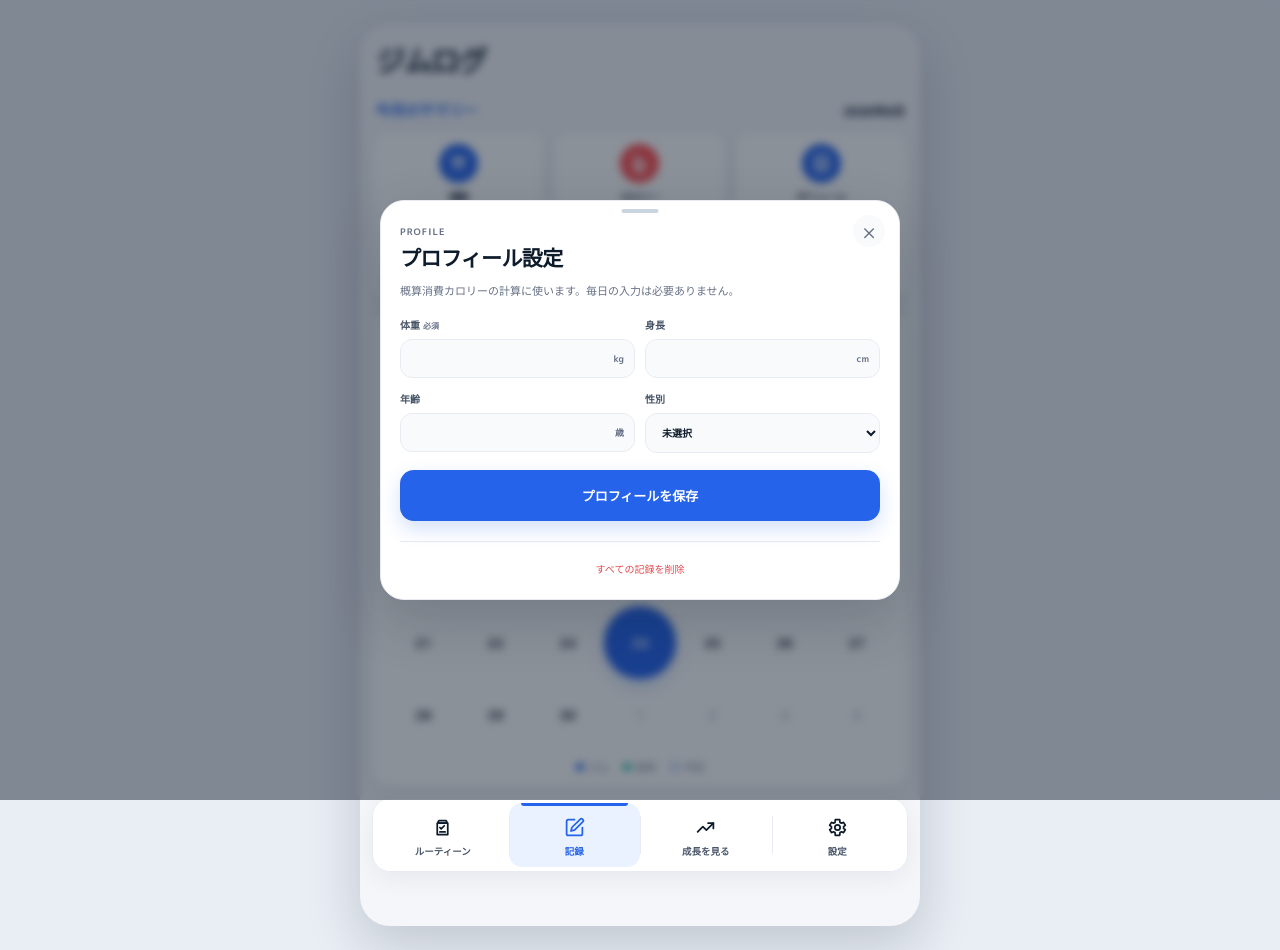
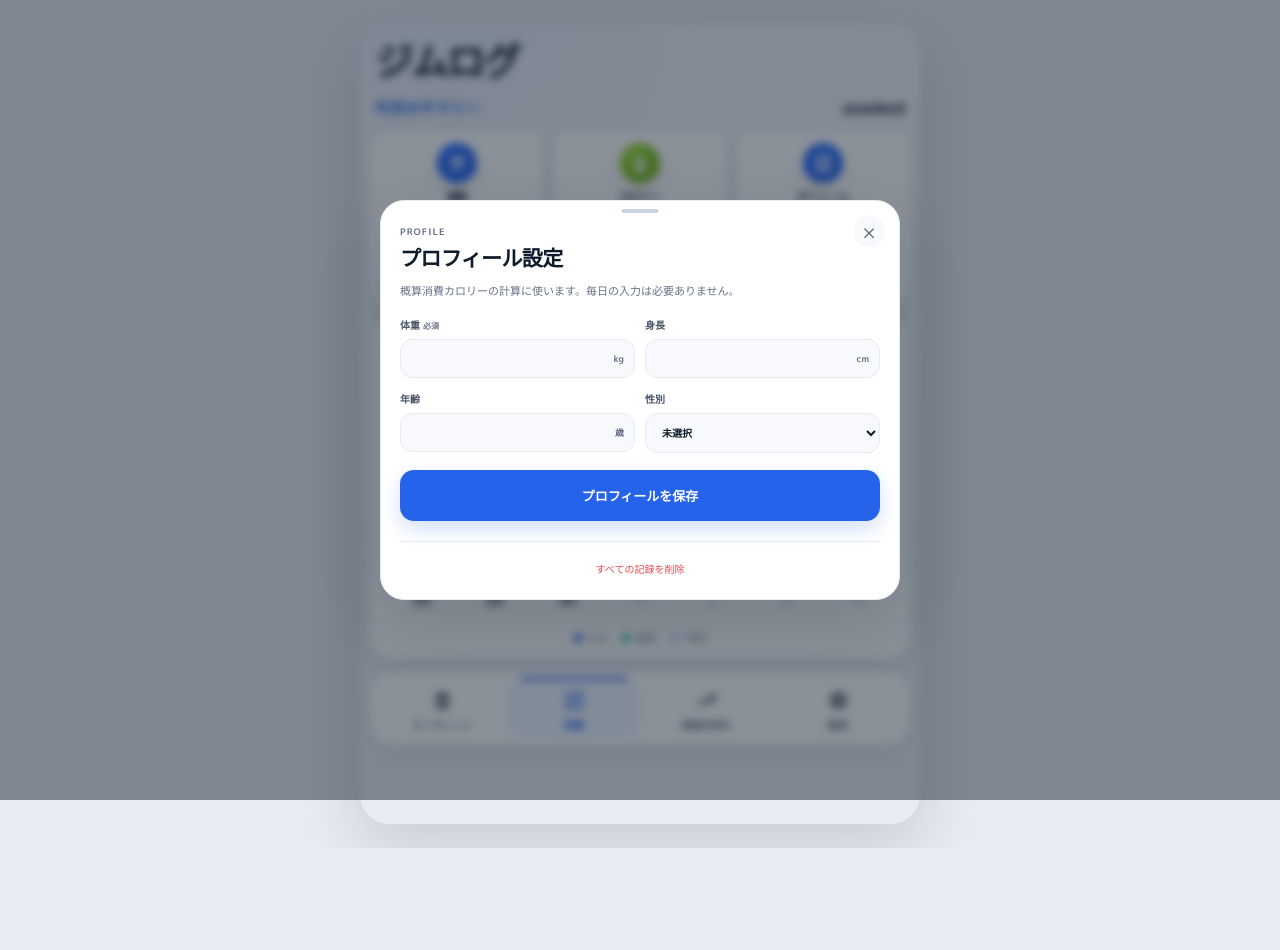
Before and after one commit to wataruosako-debug/sako, a plain HTML site: page index.html in a window 1280 px wide. After the commit the page ends 848 px from the top, so only its background shows below. Drawn offline with Linux system fonts and the light colour scheme.

Commit message:
Add files via upload

```diff
--- a/style.css
+++ b/style.css
@@ -1,5 +1,5 @@
 :root {
-  --ad-reserved-height: 54px;
+  --ad-reserved-height: 18px;
   --brand-primary: #2563EB;
   --brand-primary-hover: #1D4ED8;
   --brand-primary-soft: #EAF2FF;
@@ -11,16 +11,16 @@
   --home-color-soft: #E7FAF7;
   --gym-calendar-color: var(--brand-primary);
   --primary-button-text: #FFFFFF;
-  --canvas: #F4F6FA;
-  --page-background: #E9EDF4;
+  --canvas: #F1F3F6;
+  --page-background: #E7EBF2;
   --surface: #FFFFFF;
-  --surface-subtle: #F8FAFC;
+  --surface-subtle: #F7F9FC;
   --surface-raised: #FFFFFF;
   --text-primary: #0D1B2A;
   --text-secondary: #475467;
   --text-muted: #667085;
   --text-disabled: #A7AFBD;
-  --border: #E8ECF2;
+  --border: #E6EBF2;
   --border-strong: #CBD5E1;
   --danger: #E5484D;
   --danger-soft: #FFF1F2;
@@ -31,9 +31,9 @@
   --planned: #8B5CF6;
   --best-gold: #F59E0B;
   --modal-backdrop: rgba(13, 27, 42, .48);
-  --shadow-card: 0 8px 24px rgba(13, 27, 42, .055);
-  --shadow-floating: 0 20px 54px rgba(13, 27, 42, .18);
-  --radius-card: 18px;
+  --shadow-card: 0 10px 26px rgba(13, 27, 42, .055);
+  --shadow-floating: 0 24px 64px rgba(13, 27, 42, .14);
+  --radius-card: 20px;
   --radius-panel: 16px;
   --radius-button: 13px;
   --radius-input: 12px;
@@ -94,29 +94,29 @@
 
 [data-appearance="light"] {
   color-scheme: light;
-  --canvas: #F4F6FA;
-  --page-background: #E9EDF4;
+  --canvas: #F1F3F6;
+  --page-background: #E7EBF2;
   --surface: #FFFFFF;
-  --surface-subtle: #F8FAFC;
+  --surface-subtle: #F7F9FC;
   --surface-raised: #FFFFFF;
   --text-primary: #0D1B2A;
   --text-secondary: #475467;
   --text-muted: #667085;
   --text-disabled: #A7AFBD;
-  --border: #E8ECF2;
+  --border: #E6EBF2;
   --border-strong: #CBD5E1;
   --modal-backdrop: rgba(13, 27, 42, .48);
-  --shadow-card: 0 8px 24px rgba(13, 27, 42, .055);
-  --shadow-floating: 0 20px 54px rgba(13, 27, 42, .18);
+  --shadow-card: 0 10px 26px rgba(13, 27, 42, .055);
+  --shadow-floating: 0 24px 64px rgba(13, 27, 42, .14);
 }
 
 [data-appearance="dark"] {
   color-scheme: dark;
-  --canvas: #0B0F14;
-  --page-background: #060A0F;
-  --surface: #121821;
-  --surface-subtle: #171F2A;
-  --surface-raised: #1A2330;
+  --canvas: #0B1118;
+  --page-background: #070B11;
+  --surface: #121A24;
+  --surface-subtle: #17212D;
+  --surface-raised: #1A2634;
   --text-primary: #F8FAFC;
   --text-secondary: #CBD5E1;
   --text-muted: #94A3B8;
@@ -128,8 +128,8 @@
   --calorie-color-soft: #3A1C20;
   --warning-soft: #342013;
   --modal-backdrop: rgba(0, 0, 0, .72);
-  --shadow-card: 0 8px 26px rgba(0, 0, 0, .24);
-  --shadow-floating: 0 22px 58px rgba(0, 0, 0, .50);
+  --shadow-card: 0 10px 28px rgba(0, 0, 0, .26);
+  --shadow-floating: 0 24px 64px rgba(0, 0, 0, .50);
 }
 
 [data-appearance="dark"][data-color-theme="urban-blue"] {
@@ -178,7 +178,7 @@ body {
   min-height: 100vh;
   color: var(--text-primary);
   background: var(--page-background);
-  font-family: "M PLUS 1p", -apple-system, BlinkMacSystemFont, "Hiragino Sans", "Yu Gothic UI", "Segoe UI", sans-serif;
+  font-family: "M PLUS Rounded 1c", "M PLUS 1p", -apple-system, BlinkMacSystemFont, "Hiragino Sans", "Yu Gothic UI", "Segoe UI", sans-serif;
   -webkit-font-smoothing: antialiased;
   text-rendering: optimizeLegibility;
 }
@@ -200,7 +200,9 @@ svg { width: 24px; height: 24px; fill: none; stroke: currentColor; stroke-width:
   min-height: 100vh;
   margin: 0 auto;
   overflow: hidden;
-  background: var(--canvas);
+  background:
+    radial-gradient(circle at 16% -8%, color-mix(in srgb, var(--brand-primary) 7%, transparent), transparent 30%),
+    linear-gradient(180deg, var(--canvas) 0%, var(--page-background) 100%);
   box-shadow: var(--shadow-floating);
 }
 .screen { display: none; min-height: 100vh; padding: 20px 18px calc(22px + env(safe-area-inset-bottom)); }
@@ -210,21 +212,21 @@ svg { width: 24px; height: 24px; fill: none; stroke: currentColor; stroke-width:
   overflow-x: hidden;
   overflow-y: auto;
   overscroll-behavior-y: contain;
-  padding: max(13px, env(safe-area-inset-top)) 12px calc(var(--ad-reserved-height) + env(safe-area-inset-bottom));
+  padding: max(14px, env(safe-area-inset-top)) 10px calc(var(--ad-reserved-height) + env(safe-area-inset-bottom));
 }
 
 .topbar, .sub-header { display: flex; align-items: center; justify-content: space-between; }
 .topbar {
-  min-height: 50px;
-  margin-bottom: 12px;
-  padding: 2px 4px;
+  min-height: 48px;
+  margin-bottom: 10px;
+  padding: 1px 5px;
 }
 .brand-wrap { display: flex; align-items: center; min-width: 0; }
 .brand-mark, .eyebrow { display: none; }
 .topbar h1 {
   margin: 0;
   color: var(--text-primary);
-  font-size: 29px;
+  font-size: clamp(30px, 7.6vw, 38px);
   font-weight: 800;
   line-height: 1.1;
   letter-spacing: -.055em;
@@ -235,12 +237,12 @@ svg { width: 24px; height: 24px; fill: none; stroke: currentColor; stroke-width:
   align-items: center;
   justify-content: space-between;
   gap: 12px;
-  margin: 0 3px 9px;
+  margin: 0 4px 10px;
 }
 .monthly-summary-head h2 {
   margin: 0;
   color: var(--brand-primary);
-  font-size: 15px;
+  font-size: 15.5px;
   font-weight: 700;
   letter-spacing: -.025em;
 }
@@ -248,28 +250,28 @@ svg { width: 24px; height: 24px; fill: none; stroke: currentColor; stroke-width:
   flex: 0 0 auto;
   color: var(--text-primary);
   font-family: "Inter Tight", sans-serif;
-  font-size: 12px;
+  font-size: 12.5px;
   font-weight: 700;
 }
 
 .stats-grid {
   display: grid;
   grid-template-columns: repeat(3, minmax(0, 1fr));
-  gap: 8px;
-  margin-bottom: 12px;
+  gap: 9px;
+  margin-bottom: 13px;
 }
 .stat-card {
   display: flex;
   flex-direction: column;
   min-width: 0;
-  min-height: 135px;
+  min-height: 132px;
   padding: 12px 9px 10px;
   overflow: hidden;
-  border: 1px solid color-mix(in srgb, var(--border) 75%, transparent);
-  border-radius: var(--radius-panel);
+  border: 1px solid color-mix(in srgb, var(--border) 72%, transparent);
+  border-radius: 17px;
   color: var(--text-primary);
   background: var(--surface);
-  box-shadow: var(--shadow-card);
+  box-shadow: 0 10px 24px rgba(13, 27, 42, .052);
 }
 .stat-card::before { display: none; }
 .stat-card--interactive {
@@ -292,20 +294,21 @@ svg { width: 24px; height: 24px; fill: none; stroke: currentColor; stroke-width:
 .stat-icon {
   display: grid;
   place-items: center;
-  width: 39px;
-  height: 39px;
+  width: 40px;
+  height: 40px;
   margin: 0 auto 8px;
   border-radius: 50%;
+  box-shadow: 0 9px 18px rgba(13, 27, 42, .10);
 }
 .stat-icon svg { width: 21px; height: 21px; stroke-width: 2; }
 .stat-card--blue .stat-icon,
 .stat-card--volume .stat-icon {
   color: #FFFFFF;
-  background: var(--brand-primary);
+  background: linear-gradient(145deg, #2F72FF 0%, var(--brand-primary) 100%);
 }
 .stat-card--orange .stat-icon {
   color: #FFFFFF;
-  background: var(--calorie-color);
+  background: linear-gradient(145deg, var(--brand-accent) 0%, var(--brand-accent-dark) 100%);
 }
 .stat-content { display: flex; flex: 1; flex-direction: column; min-width: 0; }
 .stat-card p, .stat-card .volume-title {
@@ -313,7 +316,7 @@ svg { width: 24px; height: 24px; fill: none; stroke: currentColor; stroke-width:
   margin: 0 0 4px;
   overflow: hidden;
   color: var(--text-primary);
-  font-size: 10px;
+  font-size: 10.5px;
   font-weight: 700;
   line-height: 1.25;
   text-align: center;
@@ -336,23 +339,23 @@ svg { width: 24px; height: 24px; fill: none; stroke: currentColor; stroke-width:
   overflow: visible;
   color: var(--brand-primary);
   font-family: "Inter Tight", -apple-system, BlinkMacSystemFont, "Segoe UI", sans-serif;
-  font-size: clamp(24px, 6.3vw, 30px);
+  font-size: clamp(24px, 6.2vw, 31px);
   font-weight: 800;
   line-height: 1;
-  letter-spacing: -.06em;
+  letter-spacing: -.045em;
   text-overflow: clip;
   white-space: nowrap;
   font-variant-numeric: tabular-nums;
   transform: scaleX(var(--metric-scale, 1));
   transform-origin: center;
 }
-.stat-card--orange .summary-metric-value { color: var(--calorie-color); }
+.stat-card--orange .summary-metric-value { color: var(--text-primary); }
 .monthly-volume-total { margin: 0 0 4px; padding: 0; border: 0; }
 .stat-value small, .monthly-volume-total small {
   flex: 0 0 auto;
   margin-left: 0;
   color: var(--text-secondary);
-  font-size: 9px;
+  font-size: 9.5px;
   font-weight: 600;
 }
 .summary-metric-unit {
@@ -361,11 +364,11 @@ svg { width: 24px; height: 24px; fill: none; stroke: currentColor; stroke-width:
 }
 .visit-breakdown, .calorie-breakdown, .monthly-volume-breakdown {
   display: grid;
-  gap: 2px;
+  gap: 3px;
   margin-top: auto;
-  padding-top: 7px;
+  padding-top: 8px;
   color: var(--text-muted);
-  font-size: 9px;
+  font-size: 9.5px;
   font-style: normal;
   font-weight: 500;
   line-height: 1.3;
@@ -378,37 +381,36 @@ svg { width: 24px; height: 24px; fill: none; stroke: currentColor; stroke-width:
 .visit-breakdown b, .calorie-breakdown b, .monthly-volume-breakdown b {
   font-family: "Inter Tight", sans-serif;
   font-weight: 600;
-  letter-spacing: -.02em;
+  letter-spacing: -.01em;
 }
 .visit-breakdown--gym, .calorie-breakdown--strength, .monthly-volume--upper { color: var(--brand-primary); }
 .visit-breakdown--home, .monthly-volume--lower { color: var(--home-color-dark); }
-.calorie-breakdown--cardio { color: var(--calorie-color); }
-.monthly-volume--cardio { color: var(--warning); }
+.calorie-breakdown--cardio, .monthly-volume--cardio { color: var(--brand-accent-dark); }
 .monthly-volume-breakdown small { margin-left: 1px; color: inherit; font-size: 8px; font-weight: 500; }
 
 .calendar-card, .flow-card, .progress-chart-card, .progress-summary-card, .routine-card, .summary-session, .planned-routine, .copy-date-choice, .saved-group, .record-menu-button, .routine-menu-button {
-  border: 1px solid var(--border);
+  border: 1px solid color-mix(in srgb, var(--border) 86%, transparent);
   border-radius: var(--radius-card);
   color: var(--text-primary);
   background: var(--surface);
   box-shadow: var(--shadow-card);
 }
 .calendar-card {
-  padding: 15px 14px 11px;
-  border-radius: var(--radius-card);
+  padding: 16px 14px 12px;
+  border-radius: 21px;
 }
 .calendar-head {
   display: flex;
   align-items: center;
   justify-content: space-between;
   gap: 12px;
-  margin-bottom: 10px;
+  margin-bottom: 11px;
 }
 .calendar-head h2, .section-title-row h2 {
   margin: 0;
   color: var(--text-primary);
   font-family: "Inter Tight", "M PLUS 1p", sans-serif;
-  font-size: 20px;
+  font-size: 21px;
   font-weight: 700;
   letter-spacing: -.035em;
 }
@@ -417,7 +419,7 @@ svg { width: 24px; height: 24px; fill: none; stroke: currentColor; stroke-width:
 .mini-icon-button, .icon-button, .today-button {
   display: grid;
   place-items: center;
-  border: 1px solid var(--border);
+  border: 1px solid color-mix(in srgb, var(--border) 86%, transparent);
   color: var(--text-secondary);
   background: var(--surface);
   box-shadow: none;
@@ -429,7 +431,7 @@ svg { width: 24px; height: 24px; fill: none; stroke: currentColor; stroke-width:
 .icon-button--back { font-size: 34px; line-height: 1; padding: 0 0 5px; }
 .weekdays, .calendar-grid { display: grid; grid-template-columns: repeat(7, 1fr); }
 .weekdays {
-  margin-bottom: 4px;
+  margin-bottom: 6px;
   color: var(--text-secondary);
   font-size: 10px;
   font-weight: 600;
@@ -441,6 +443,8 @@ svg { width: 24px; height: 24px; fill: none; stroke: currentColor; stroke-width:
   position: relative;
   display: grid;
   place-items: center;
+  justify-self: center;
+  width: min(44px, 100%);
   min-width: 0;
   aspect-ratio: 1;
   border: 0;
@@ -448,7 +452,7 @@ svg { width: 24px; height: 24px; fill: none; stroke: currentColor; stroke-width:
   color: var(--text-primary);
   background: transparent;
   font-family: "Inter Tight", -apple-system, BlinkMacSystemFont, "Segoe UI", sans-serif;
-  font-size: 13px;
+  font-size: 14px;
   font-weight: 600;
   font-variant-numeric: tabular-nums;
 }
@@ -481,7 +485,7 @@ svg { width: 24px; height: 24px; fill: none; stroke: currentColor; stroke-width:
 .calendar-day--today {
   color: var(--primary-button-text);
   background: var(--brand-primary);
-  box-shadow: 0 8px 16px color-mix(in srgb, var(--brand-primary) 22%, transparent);
+  box-shadow: 0 10px 20px color-mix(in srgb, var(--brand-primary) 24%, transparent);
 }
 .calendar-day--today.calendar-day--gym::before,
 .calendar-day--today.calendar-day--home::before,
@@ -492,9 +496,9 @@ svg { width: 24px; height: 24px; fill: none; stroke: currentColor; stroke-width:
   align-items: center;
   justify-content: center;
   gap: 14px;
-  margin-top: 8px;
+  margin-top: 9px;
   color: var(--text-secondary);
-  font-size: 10px;
+  font-size: 10.5px;
   font-weight: 500;
 }
 .legend span { display: flex; align-items: center; gap: 5px; }
@@ -507,13 +511,13 @@ svg { width: 24px; height: 24px; fill: none; stroke: currentColor; stroke-width:
   display: grid;
   grid-template-columns: repeat(4, minmax(0, 1fr));
   gap: 0;
-  margin-top: 11px;
-  padding: 4px;
+  margin-top: 12px;
+  padding: 5px;
   overflow: hidden;
-  border: 1px solid var(--border);
-  border-radius: var(--radius-card);
-  background: var(--surface);
-  box-shadow: var(--shadow-card);
+  border: 1px solid color-mix(in srgb, var(--border) 84%, transparent);
+  border-radius: 22px;
+  background: color-mix(in srgb, var(--surface) 96%, var(--surface-subtle));
+  box-shadow: 0 11px 26px rgba(13, 27, 42, .06);
 }
 .progress-action {
   position: relative;
@@ -521,14 +525,14 @@ svg { width: 24px; height: 24px; fill: none; stroke: currentColor; stroke-width:
   flex-direction: column;
   align-items: center;
   justify-content: center;
-  gap: 5px;
+  gap: 4px;
   width: 100%;
   min-width: 0;
-  min-height: 64px;
+  min-height: 62px;
   margin: 0;
-  padding: 7px 2px 5px;
+  padding: 7px 2px 6px;
   border: 0;
-  border-radius: 13px;
+  border-radius: 16px;
   color: var(--text-secondary);
   background: transparent;
   box-shadow: none;
@@ -540,14 +544,14 @@ svg { width: 24px; height: 24px; fill: none; stroke: currentColor; stroke-width:
   bottom: 13px;
   left: 0;
   width: 1px;
-  background: var(--border);
+  background: color-mix(in srgb, var(--border) 80%, transparent);
   content: "";
 }
 .progress-action-icon {
   display: grid;
   place-items: center;
-  width: 27px;
-  height: 27px;
+  width: 28px;
+  height: 28px;
   border-radius: 50%;
   color: var(--text-primary);
   background: transparent;
@@ -557,7 +561,7 @@ svg { width: 24px; height: 24px; fill: none; stroke: currentColor; stroke-width:
   overflow: hidden;
   max-width: 100%;
   color: inherit;
-  font-size: 9.5px;
+  font-size: 10px;
   font-weight: 600;
   line-height: 1.2;
   text-overflow: ellipsis;
@@ -565,7 +569,7 @@ svg { width: 24px; height: 24px; fill: none; stroke: currentColor; stroke-width:
 }
 .progress-action--record {
   color: var(--brand-primary);
-  background: var(--brand-primary-soft);
+  background: color-mix(in srgb, var(--brand-primary-soft) 82%, var(--surface));
 }
 .progress-action--record::after {
   position: absolute;
```
Also changed, not shown: index.html (+1 -1 lines).
